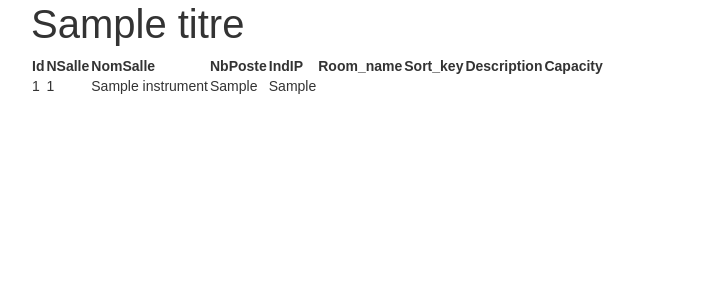
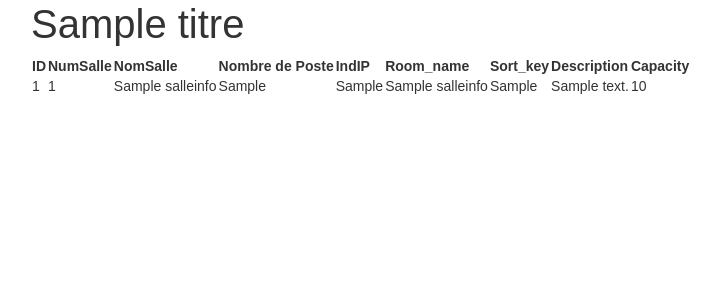
Before and after one commit to jovan-subasic/PPE-GestSalleInfo_Subasic_Roustan, a PHP site: template vue/vueAfficheSalleInfo.php in a window 1280 px wide. Shown: the part 70-370 px from the top of the page, without its empty margins (54-775 px from the left). Run offline with PHP 8.4, Linux system fonts and the light colour scheme; the template is opened without the code that fills it: most values are stand-ins (such as "Sample title", 1, 10 or a date in 2020); some libraries are stand-ins or nearby versions.

Commit message:
Update vueAfficheSalleInfo.php

```diff
--- a/vue/vueAfficheSalleInfo.php
+++ b/vue/vueAfficheSalleInfo.php
@@ -1,14 +1,14 @@
 <?php
-  //var_dump($titre);
+  //var_dump($salleinfos);
 ?>
   <h1><?= $titre ?></h1>
   <table class='SalleInfo'>
 
 		<tr>
-			<th>Id</th>
-			<th>NSalle</th>
+			<th>ID</th>
+			<th>NumSalle</th>
 			<th>NomSalle</th>
-			<th>NbPoste</th>
+			<th>Nombre de Poste</th>
 			<th>IndIP</th>
 			<th>Room_name</th>
       		<th>Sort_key</th>
@@ -20,12 +20,18 @@
 			foreach ($salleinfos as $salleinfo)
 			{
 		?>
+
+
 			<tr>
-			<td><?= $instrument->getId() ?></td>
-			<td><?= $instrument->getNSalle() ?></td>
-			<td><?= $instrument->getNomSalle() ?></td>
-			<td><?= $instrument->getNbPoste() ?></td>
-			<td><?= $instrument->getIndIP() ?></td>
+				<td><?= $salleinfo->getId() ?></td>
+				<td><?= $salleinfo->getNSalle() ?></td>
+				<td><?= $salleinfo->getNomSalle() ?></td>
+				<td><?= $salleinfo->getNbPoste() ?></td>
+				<td><?= $salleinfo->getIndIP() ?></td>
+				<td><?= $salleinfo->getRoom_name()?></td>
+				<td><?= $salleinfo->getSort_key() ?></td>
+				<td><?= $salleinfo->getDescription() ?></td>
+				<td><?= $salleinfo->getCapacity() ?></td>
 
 
 			<?php } ?>
```
Lines whose indentation alone changed are shown as unchanged.
